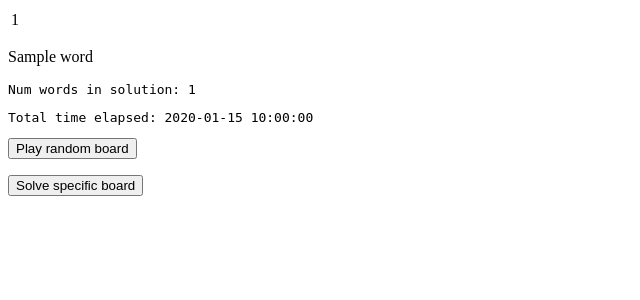
After one commit to nkini/boggle-goggle, a Flask app: template templates/board.html in a window 1280 px wide. The commit adds this page. Shown: the top 300 px of the page, without its empty margins (0-640 px from the left). Run offline with Flask 2, Linux system fonts and the light colour scheme; the template is opened without the code that fills it: most values are stand-ins (such as "Sample title", 1, 10 or a date in 2020).

Commit message:
Solve specific game via web interface
Also changed the endpoints:
/      - select between random and specific game
/play  - play a randomly generated board
/solve - enter specific game and see solution

```diff
--- a/app.py
+++ b/app.py
@@ -1,11 +1,26 @@
-from flask import Flask, render_template
+from flask import Flask, render_template, request
 from board import Board
+from util import get_board_input
 
 app = Flask(__name__)
 
 
 @app.route("/")
 def index():
+    return render_template("index.html")
+
+@app.route("/play")
+def play():
     BOARD = Board(board_size=4)
     BOARD.solve(listname="twl06")
-    return render_template("index.html", board=BOARD)
+    return render_template("board.html", board=BOARD)
+
+@app.route("/solve")
+def solve():
+    if 'board' in request.args:
+        board_input = get_board_input(request.args['board'])
+        BOARD = Board(board=board_input)
+        BOARD.solve(listname="twl06")
+        return render_template("board.html", board=BOARD)
+    else:
+        return render_template("board-input.html")
--- /dev/null
+++ b/templates/board.html
@@ -0,0 +1,24 @@
+<div>
+    <table>
+    {% for i in range(board.board_size) %}
+        <tr>
+            {% for j in range(board.board_size) %}
+                <td>{{ board.board[i][j] }}</td>
+            {% endfor %}
+        </tr>
+    {% endfor %}
+    </table>
+</div>
+
+<div>
+    {% for word in board.solution %}
+    <p>{{ word }}</p>
+    {% endfor %}
+</div>
+
+<div>
+    <pre>Num words in solution: {{ board.solver_stats["total_words_found"] }}</pre>
+    <pre>Total time elapsed: {{ board.solver_stats["solving_time"] }}</pre>
+</div>
+
+{% include 'index.html' %}
--- a/templates/index.html
+++ b/templates/index.html
@@ -1,22 +1,7 @@
-<div>
-    <table>
-    {% for i in range(board.board_size) %}
-        <tr>
-            {% for j in range(board.board_size) %}
-                <td>{{ board.board[i][j] }}</td>
-            {% endfor %}
-        </tr>
-    {% endfor %}
-    </table>
-</div>
+<form action="/play">
+    <input type="submit" value="Play random board" />
+</form>
 
-<div>
-    {% for word in board.solution %}
-    <p>{{ word }}</p>
-    {% endfor %}
-</div>
-
-<div>
-    <pre>Num words in solution: {{ board.solver_stats["total_words_found"] }}</pre>
-    <pre>Total time elapsed: {{ board.solver_stats["solving_time"] }}</pre>
-</div>
+<form action="/solve">
+    <input type="submit" value="Solve specific board" />
+</form>
```
Also changed, not shown: templates/board-input.html (added, +7 -0 lines).
